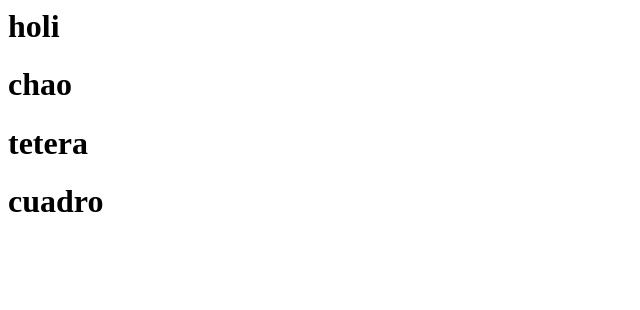
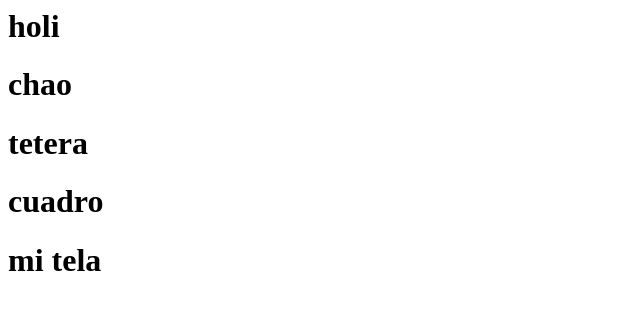
Before and after one commit to enelynnayeli/practicagit, a plain HTML site: page index.html in a window 1280 px wide. Shown: the whole page, without its empty margins (0-640 px from the left). Drawn offline with Linux system fonts and the light colour scheme.

Commit message:
mi quinto commit

```diff
--- a/index.html
+++ b/index.html
@@ -2,3 +2,4 @@
 <H1>chao</H1>
 <h1>tetera</h1>
 <h1>cuadro</h1>
+<h1>mi tela</h1>
```
